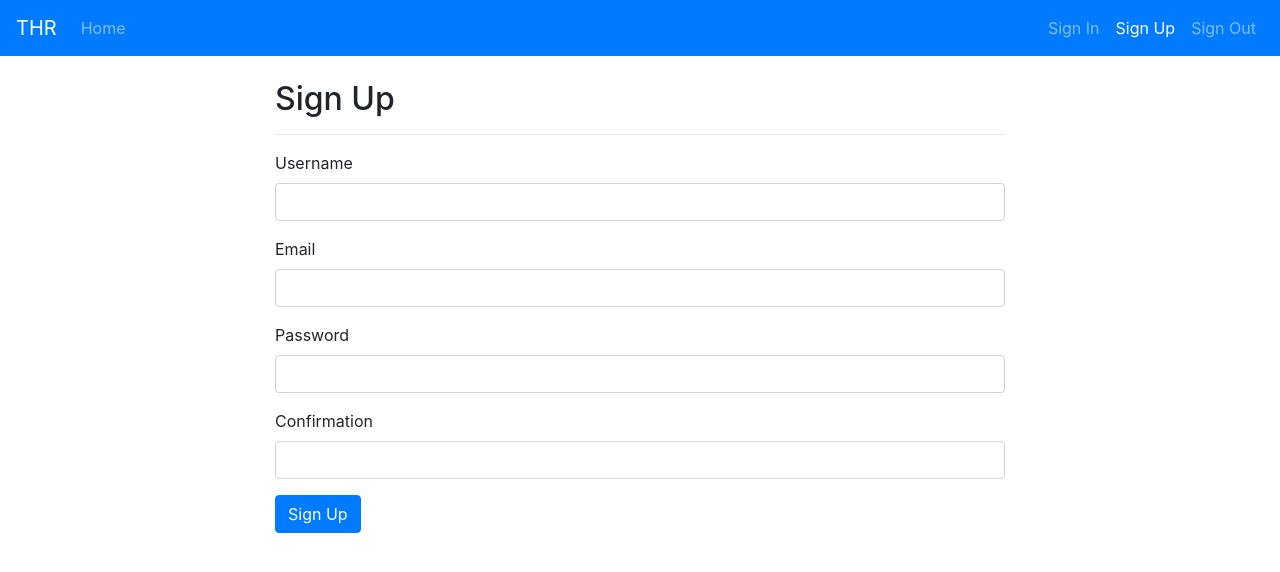
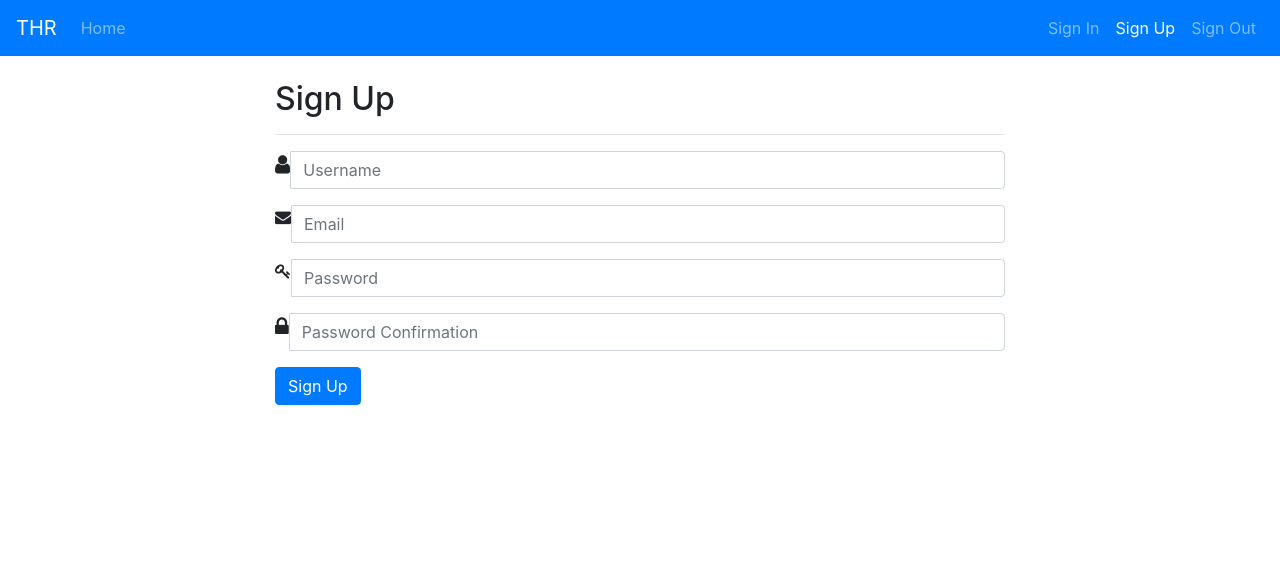
Before and after one commit to moeabdol/mean-hr-frontend, an Angular app: page /signup in a window 1280 px wide. Shown: the top 572 px of the page. Built offline with nearby package versions, Linux system fonts and the light colour scheme.

Commit message:
Implement basic signup form

```diff
--- a/package.json
+++ b/package.json
@@ -24,6 +24,7 @@
     "@ng-bootstrap/ng-bootstrap": "^1.0.0-beta.4",
     "bootstrap": "^4.0.0-beta",
     "core-js": "^2.4.1",
+    "font-awesome": "^4.7.0",
     "jquery": "^3.2.1",
     "popper.js": "^1.12.5",
     "rxjs": "^5.4.2",
--- a/src/app/app.module.ts
+++ b/src/app/app.module.ts
@@ -1,6 +1,7 @@
 import { BrowserModule } from '@angular/platform-browser';
 import { NgModule } from '@angular/core';
 import { RouterModule, Routes } from '@angular/router';
+import { ReactiveFormsModule } from '@angular/forms';
 
 import { NgbModule } from '@ng-bootstrap/ng-bootstrap';
 
@@ -25,6 +26,7 @@ const routes: Routes = [
   imports: [
     BrowserModule,
     NgbModule,
+    ReactiveFormsModule,
     RouterModule.forRoot(routes)
   ],
   providers: [],
--- a/src/app/components/signup/signup.component.html
+++ b/src/app/components/signup/signup.component.html
@@ -5,25 +5,41 @@
       <h2 class="display-5">Sign Up</h2>
       <hr />
 
-      <form>
+      <form [formGroup]="form">
         <div class="form-group">
-          <label for="username">Username</label>
-          <input type="text" name="username" autocomplete="off" class="form-control">
+          <div class="input-group">
+            <div class="input-group-addon">
+              <i class="fa fa-user fa-lg" aria-hidden="true"></i>
+            </div>
+            <input type="text" name="username" autocomplete="off" class="form-control" placeholder="Username">
+          </div>
         </div>
 
         <div class="form-group">
-          <label for="email">Email</label>
-          <input type="email" name="email" autocomplete="off" class="form-control">
+          <div class="input-group">
+            <div class="input-group-addon">
+              <i class="fa fa-envelope" aria-hidden="true"></i>
+            </div>
+            <input type="email" name="email" autocomplete="off" class="form-control" placeholder="Email">
+          </div>
         </div>
 
         <div class="form-group">
-          <label for="password">Password</label>
-          <input type="password" name="password" class="form-control">
+          <div class="input-group">
+            <div class="input-group-addon">
+              <i class="fa fa-key" aria-hidden="true"></i>
+            </div>
+            <input type="password" name="password" class="form-control" placeholder="Password">
+          </div>
         </div>
 
         <div class="form-group">
-          <label for="confirmation">Confirmation</label>
-          <input type="password" name="confirmation" class="form-control">
+          <div class="input-group">
+            <div class="input-group-addon">
+              <i class="fa fa-lock fa-lg" aria-hidden="true"></i>
+            </div>
+            <input type="password" name="confirmation" class="form-control" placeholder="Password Confirmation">
+          </div>
         </div>
 
         <input type="button" class="btn btn-primary" value="Sign Up">
--- a/src/app/components/signup/signup.component.ts
+++ b/src/app/components/signup/signup.component.ts
@@ -1,4 +1,5 @@
 import { Component, OnInit } from '@angular/core';
+import { FormBuilder, FormGroup, Validators } from '@angular/forms';
 
 @Component({
   selector: 'signup',
@@ -6,8 +7,20 @@ import { Component, OnInit } from '@angular/core';
   styleUrls: ['./signup.component.scss']
 })
 export class SignupComponent implements OnInit {
-  constructor() { }
+  public form: FormGroup;
+
+  constructor(private _formBuilder: FormBuilder) { }
 
   ngOnInit() {
+    this.createForm();
+  }
+
+  createForm() {
+    this.form = this._formBuilder.group({
+      username: [''],
+      email: [''],
+      password: [''],
+      confirmation: ['']
+    });
   }
 }
```
Also changed, not shown: .angular-cli.json, 2 other files (tests, documents, lock files or other folders).
